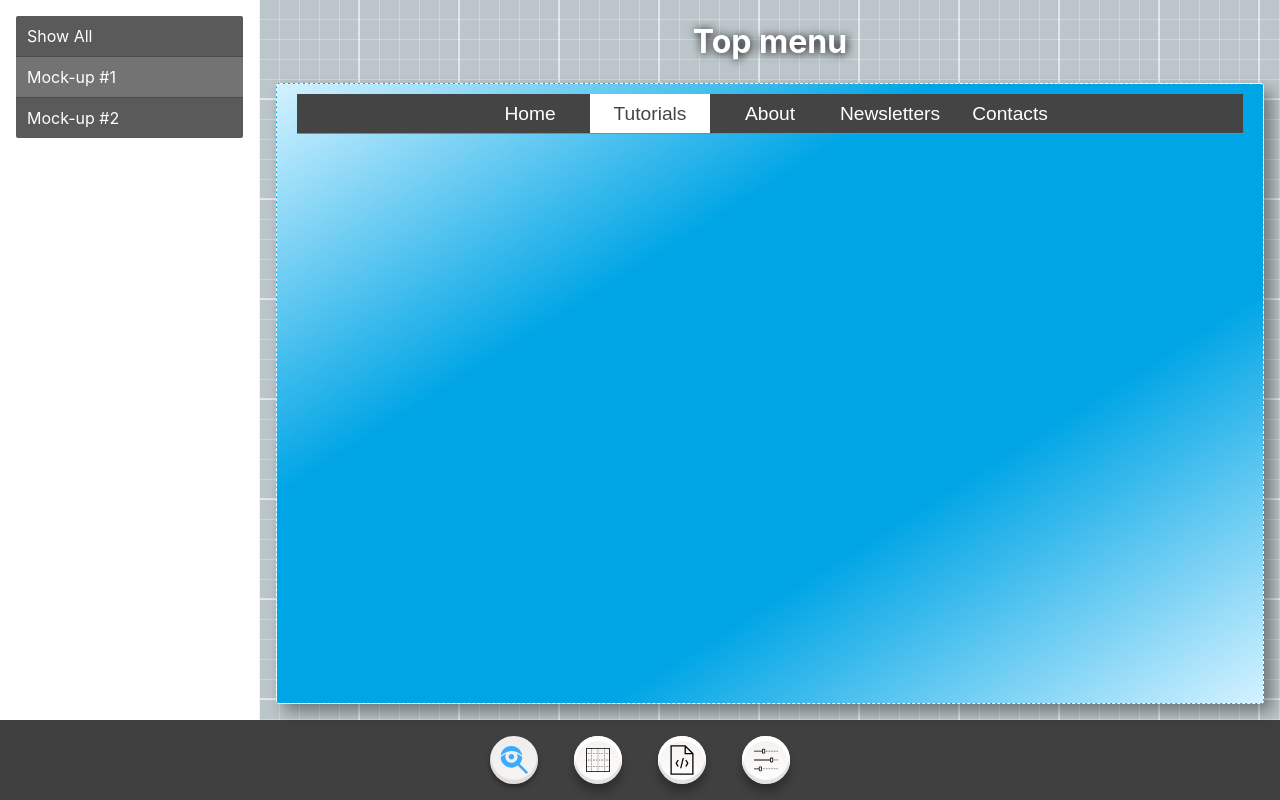
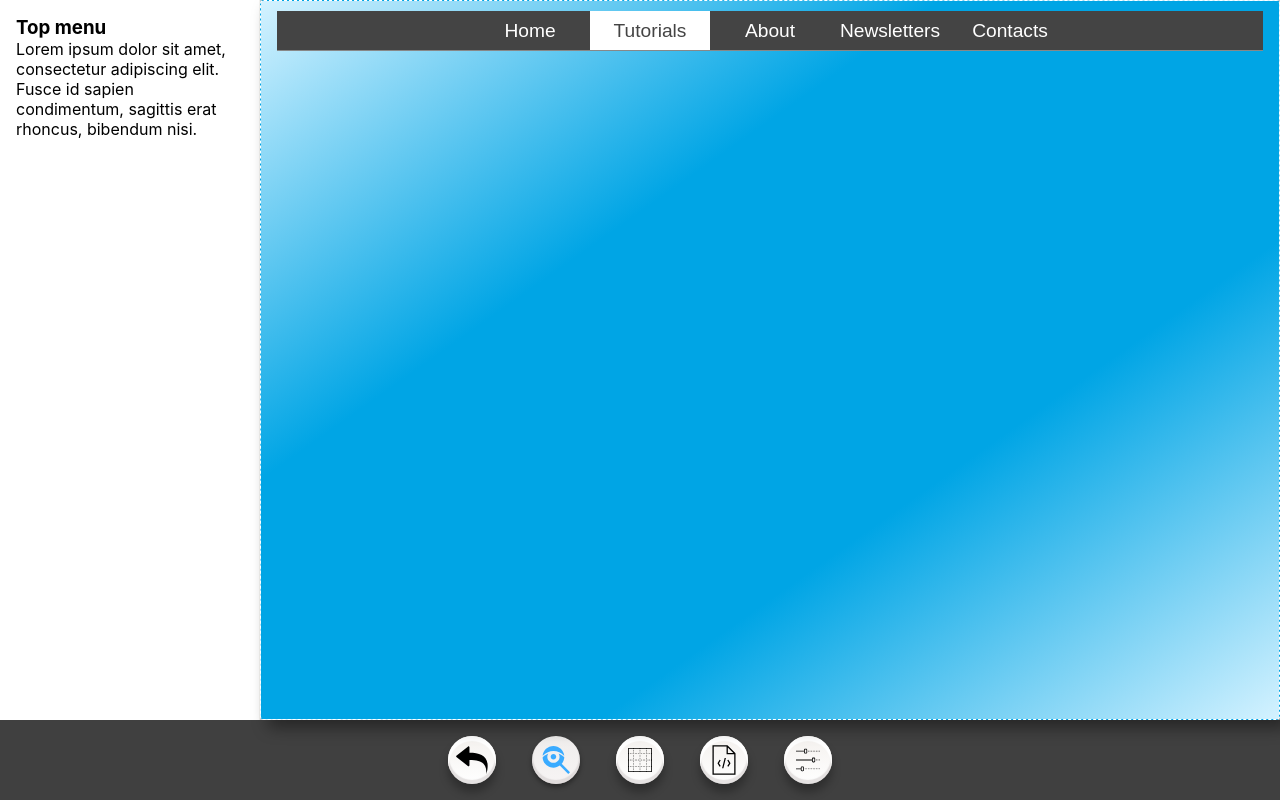
Before and after one commit to SW999/json-to-mockup, a React (Create React App) app: page / in a window 1280 px wide. Both pictures are taken after a click on the element "Top menu". Built offline with nearby package versions, Linux system fonts and the light colour scheme.

Commit message:
master. Add Back button to the Control panel
* Show a selected Mock-up on full width of container
* Remove a Mock-up title form container
* Change sidebar content from navigation to a Mock-up description in case a Mack-up was selected
* Change Control panel's buttons logic (temp solution)

```diff
--- a/src/components/control-button/index.js
+++ b/src/components/control-button/index.js
@@ -1,9 +1,9 @@
 import React from 'react';
 
-const ControlButton = ({ name, active, url, title, style, onToggle }) => {
+const ControlButton = ({ name, active, url, title, style, onAction }) => {
   const className = `${style.controlElement} ${name === active ? style.active : null}`;
 
-  return <div className={className} onClick={_ => onToggle(name)}><img src={url} alt={title} title={title}/></div>;
+  return <div className={className} onClick={_ => onAction(name)}><img src={url} alt={title} title={title}/></div>;
 };
 
 export default ControlButton;
--- a/src/components/control-panel/index.js
+++ b/src/components/control-panel/index.js
@@ -20,10 +20,12 @@ export default class ControlPanel extends Component {
 
   toggleButton = name => {
     const { active } = this.state;
-    if (name === 'view' && active === 'view') {
+//TODO: temporary solution
+    if ((name === 'view' && active === 'view') || name === 'back') {
+      this.props.controlAction(name);
       return;
     } else if (name === 'grid' || active === 'grid') {
-      this.props.toggleGrid();
+      this.props.controlAction(name);
     }
 
     this.setState(state => {
@@ -33,13 +35,14 @@ export default class ControlPanel extends Component {
 
   getButtons() {
     const controlButtonsArr = [
+      { name: 'back', url: './assets/img/icon-back.svg', title: 'Back to mock-ups' },
       { name: 'view', url: './assets/img/icon-view.svg', title: 'View mode' },
       { name: 'grid', url: './assets/img/icon-grid.svg', title: 'Toggle grid' },
       { name: 'code', url: './assets/img/icon-code.svg', title: 'Show styles' },
       { name: 'tune', url: './assets/img/icon-tune.svg', title: 'Tune' }
     ];
 
-    return controlButtonsArr.map(i => <ControlButton key={i.name} style={style} name={i.name} active={this.state.active} url={i.url} title={i.title} onToggle={this.toggleButton}/>);
+    return controlButtonsArr.map(i => <ControlButton key={i.name} style={style} name={i.name} active={this.state.active} url={i.url} title={i.title} onAction={this.toggleButton}/>);
   }
 
   render() {
--- a/src/components/footer/index.js
+++ b/src/components/footer/index.js
@@ -1,10 +1,10 @@
 import React from 'react';
 import ControlPanel from '../control-panel';
 
-const Footer = ({ selected, onToggleGrid, isGridVisible }) => {
+const Footer = ({ selected, onControlAction, isGridVisible }) => {
   const style = selected !== null ? { height: '8rem', padding: '1.6rem', fontSize: '1.6rem' } : null;
 
-  return <footer style={style}>{selected !== null ? <ControlPanel toggleGrid={onToggleGrid} isGridVisible={isGridVisible}/> : null}</footer>
+  return <footer style={style}>{selected !== null ? <ControlPanel controlAction={onControlAction} isGridVisible={isGridVisible}/> : null}</footer>
 };
 
 export default Footer;
--- a/src/components/navigation/index.js
+++ b/src/components/navigation/index.js
@@ -7,14 +7,14 @@ import style from './Navigation.module.scss';
 
 class Navigation extends Component {
   render() {
-    const { data, selectedMockUpIndex, selectMockUpAction } = this.props;
+    const { data, selectedMockUpIndex, selectMockUp } = this.props;
 
     return (
       <nav className={style.nav}>
         {data !== null ?
           <ul>
-            <NavItem key='id0' id='id0' title="Show All" isActive={selectedMockUpIndex === null} onActive={() => selectMockUpAction(null)}/>
-            {data.map((item, index) => <NavItem key={item.id} id={item.id} title={item.title} isActive={index === selectedMockUpIndex} onActive={() => selectMockUpAction(index)}/>)}
+            <NavItem key='id0' id='id0' title="Show All" isActive={selectedMockUpIndex === null} onActive={() => selectMockUp(null)}/>
+            {data.map((item, index) => <NavItem key={item.id} id={item.id} title={item.title} isActive={index === selectedMockUpIndex} onActive={() => selectMockUp(index)}/>)}
           </ul> : <Loader/>
         }
       </nav>
@@ -31,7 +31,7 @@ const mapStateToProps = store => {
 
 const mapDispatchToProps = dispatch => {
   return {
-    selectMockUpAction: index => dispatch(selectMockUp(index))
+    selectMockUp: index => dispatch(selectMockUp(index))
   }
 };
 
--- a/src/components/section-selected-mock-up/index.js
+++ b/src/components/section-selected-mock-up/index.js
@@ -1,11 +1,10 @@
 import React from 'react';
 
 const SectionSelectedMockUp = ({ data, styles, children, showGrid}) => {
-  const { id, title, style } = data;
+  const { id, style } = data;
 
   return (
     <>
-      <h1>{title}</h1>
       < div
         className={styles.wrapper}
         key={id}
--- a/src/components/section/Section.module.scss
+++ b/src/components/section/Section.module.scss
@@ -2,7 +2,6 @@
   position: relative;
   display: flex;
   flex-direction: column;
-  padding: 1.6rem;
 
   background-color: rgba(155, 170, 177, 0.67);
   background-image: linear-gradient(rgba(255, 255, 255, .5) 2px, transparent 2px),
--- a/src/components/sidebar/index.js
+++ b/src/components/sidebar/index.js
@@ -1,6 +1,8 @@
 import React from 'react';
 import Navigation from '../navigation';
 
-const Sidebar = () => <aside className="sidebar"><Navigation /></aside>;
+const Sidebar = ({ selected, data }) => {
+  return (<aside className="sidebar">{selected !== null ? <><h3>{data[selected].title}</h3><p>{data[selected].description}</p></> : <Navigation/>}</aside>);
+};
 
 export default Sidebar;
--- a/src/containers/App.js
+++ b/src/containers/App.js
@@ -12,25 +12,43 @@ class App extends Component {
   apiService = new ApiService();
 
   componentDidMount() {
-    const { setDataAction } = this.props;
+    const { setData } = this.props;
     const { getData } = this.apiService;
 
-    getData().then(res => setDataAction(res));
+    getData().then(res => setData(res));
   }
 
+  dispatchControlAction = (actionName = '') => {
+    const { selectMockUp, toggleGrid } = this.props;
+
+    switch (actionName) {
+      case 'back':
+        selectMockUp(null);
+        break;
+
+      case 'grid':
+        toggleGrid();
+        break;
+
+      default:
+        console.log(`Not yet function for "${actionName}" button`);
+    }
+
+  };
+
   render() {
-    const { data, selectedMockUpIndex: selected, selectMockUpAction, gridView, toggleGridAction } = this.props;
+    const { data, selectedMockUpIndex: selected, selectMockUp, gridView } = this.props;
 
     return (
       <>
         <Header selected={selected}/>
         <div className="container">
           <ErrorStub key='app'>
-            <Section data={data} selected={selected} onSelect={selectMockUpAction} isGridVisible={gridView}/>
-            <Sidebar/>
+            <Section data={data} selected={selected} onSelect={selectMockUp} isGridVisible={gridView}/>
+            <Sidebar selected={selected} data={data}/>
           </ErrorStub>
         </div>
-        <Footer selected={selected} onToggleGrid={toggleGridAction} isGridVisible={gridView}/>
+        <Footer selected={selected} onControlAction={this.dispatchControlAction} isGridVisible={gridView}/>
       </>
     );
   }
@@ -46,9 +64,9 @@ const mapStateToProps = store => {
 
 const mapDispatchToProps = dispatch => {
   return {
-    setDataAction: data => dispatch(setData(data)),
-    selectMockUpAction: index => dispatch(selectMockUp(index)),
-    toggleGridAction: _ => dispatch(toggleGridView())
+    setData: data => dispatch(setData(data)),
+    selectMockUp: index => dispatch(selectMockUp(index)),
+    toggleGrid: _ => dispatch(toggleGridView())
   }
 };
 
--- a/src/services/api-service.js
+++ b/src/services/api-service.js
@@ -5,7 +5,7 @@ export default class ApiService {
       title: 'Top menu',
       style: {
         backgroundImage: 'linear-gradient(to right bottom, #d4f2ff, #00A5E5, #00A5E5, #d4f2ff)',
-        padding: '1rem 2rem'
+        padding: '1rem 1.6rem'
       },
       screen: 'menu1.jpg',
       description: 'Lorem ipsum dolor sit amet, consectetur adipiscing elit. Fusce id sapien condimentum, sagittis erat rhoncus, bibendum nisi.',
@@ -116,7 +116,7 @@ export default class ApiService {
       title: 'Menu design #2',
       style: {
         backgroundColor: '#F0F0F0',
-        padding: '2rem 3rem'
+        padding: '2rem 3.2rem'
       },
       screen: 'menu2.jpg',
       description: 'Lorem ipsum dolor sit amet, consectetur adipiscing elit. Fusce id sapien condimentum, sagittis erat rhoncus, bibendum nisi.',
```
Also changed, not shown: public/assets/img/icon-back.svg (added).
